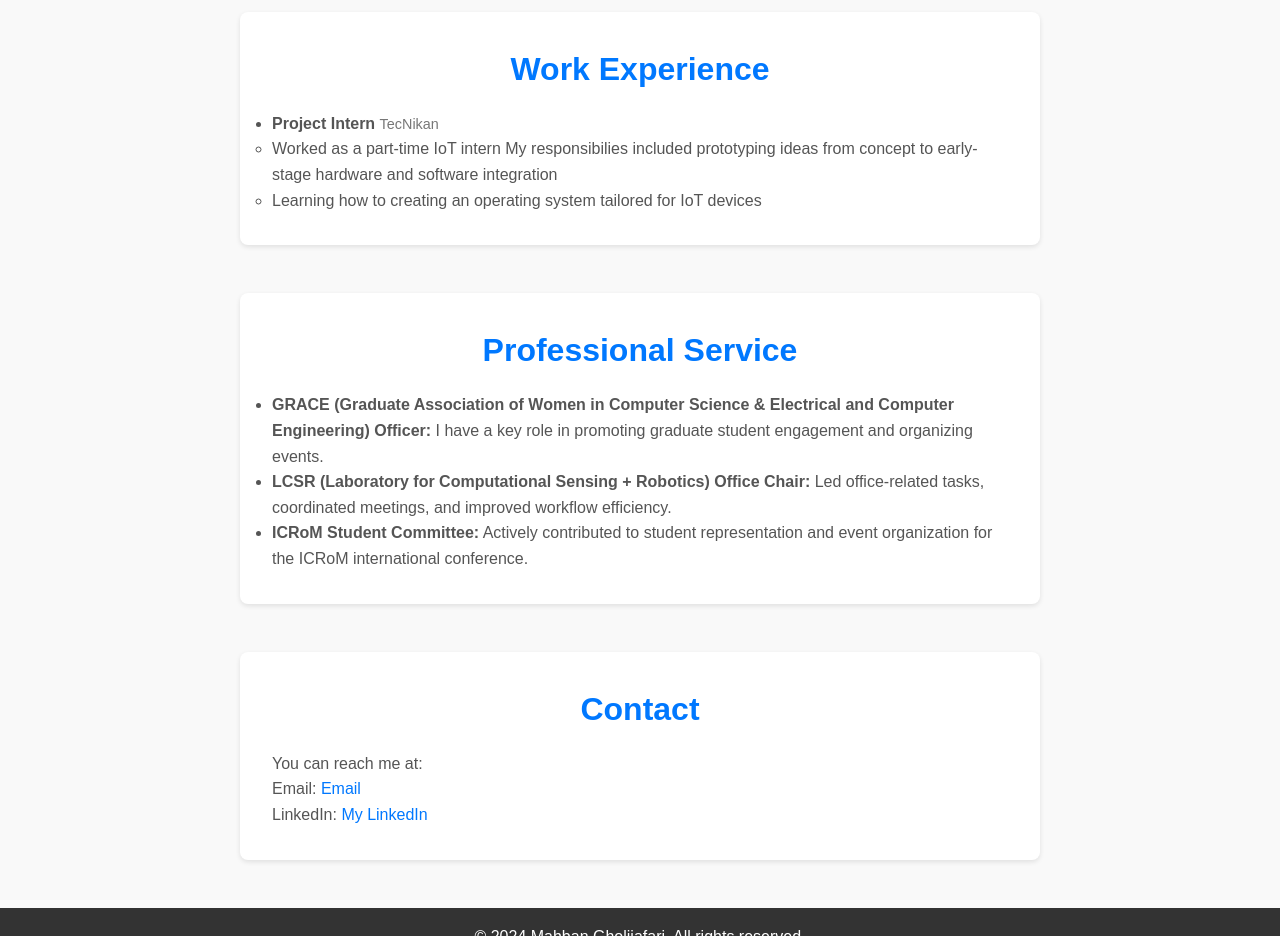
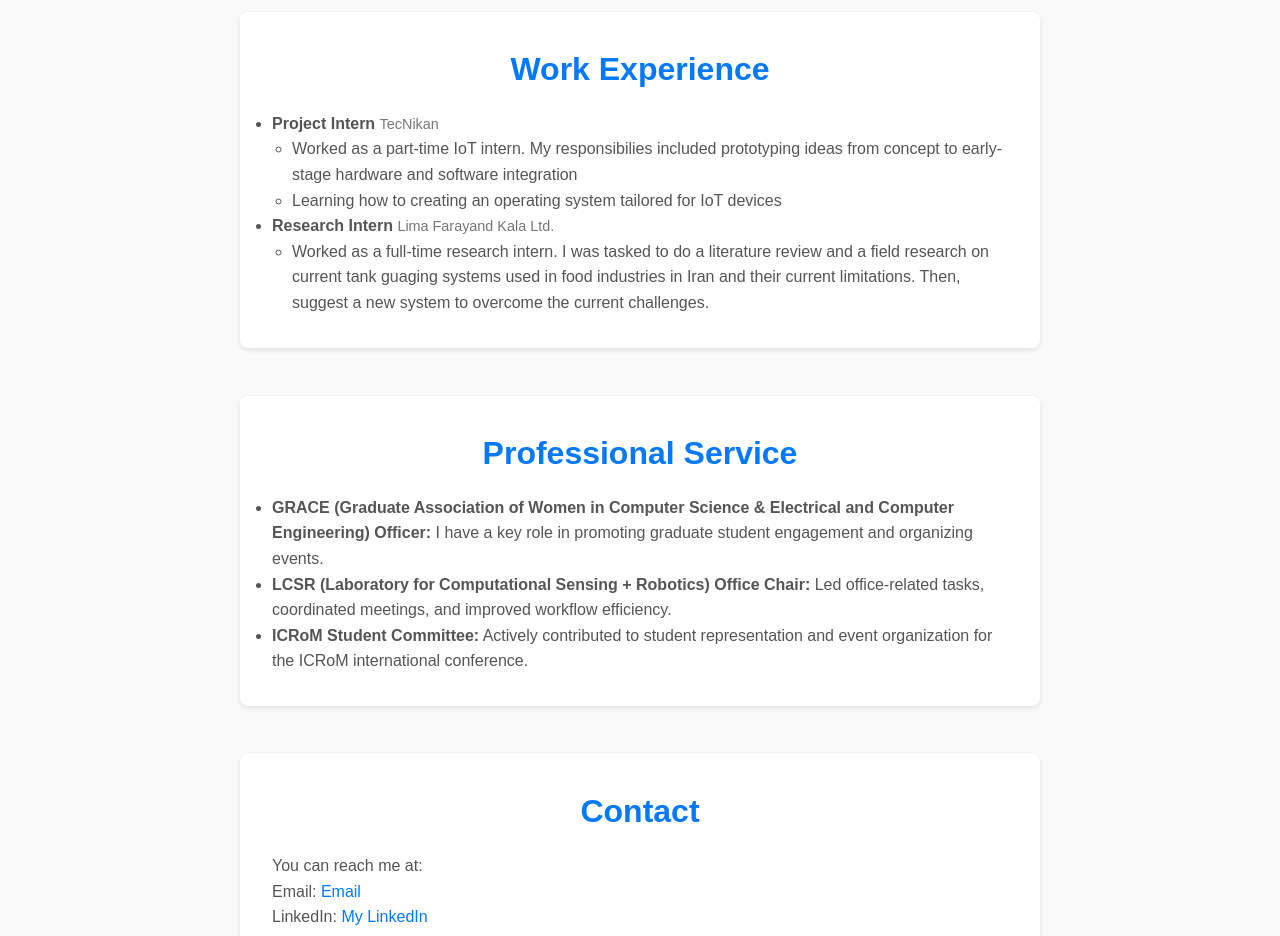
Before and after one commit to mahbangj/mahbangj.github.io, a plain HTML site: page index.html in a window 1280 px wide. Shown: the part 980-1916 px from the top of the page. Drawn offline with Linux system fonts and the light colour scheme.

Commit message:
Update index.html

```diff
--- a/index.html
+++ b/index.html
@@ -208,9 +208,16 @@
             <li>
                 <strong>Project Intern</strong>
                 <span style="color: #777; font-size: 0.9em;">TecNikan</span>
-                <ul>
-                  <li>Worked as a part-time IoT intern My responsibilies included prototyping ideas from concept to early-stage hardware and software integration</li>
+                <ul style="margin-left:20px;">
+                  <li>Worked as a part-time IoT intern. My responsibilies included prototyping ideas from concept to early-stage hardware and software integration</li>
                   <li>Learning how to creating an operating system tailored for IoT devices</li>
+                </ul>
+            </li>
+            <li>
+                <strong>Research Intern</strong>
+                <span style="color: #777; font-size: 0.9em;">Lima Farayand Kala Ltd.</span>
+                <ul style="margin-left:20px;">
+                    <li>Worked as a full-time research intern. I was tasked to do a literature review and a field research on current tank guaging systems used in food industries in Iran and their current limitations. Then, suggest a new system to overcome the current challenges.</li>
                 </ul>
             </li>
         </ul>
```
